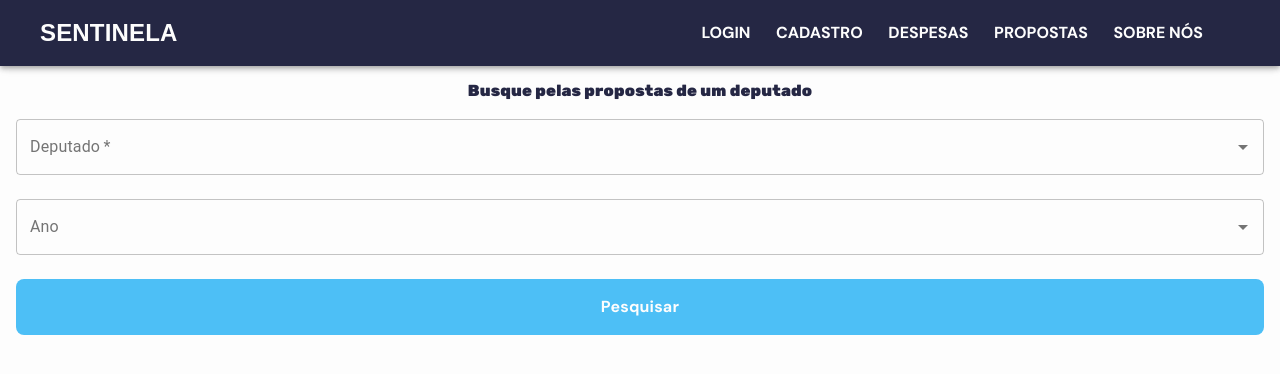
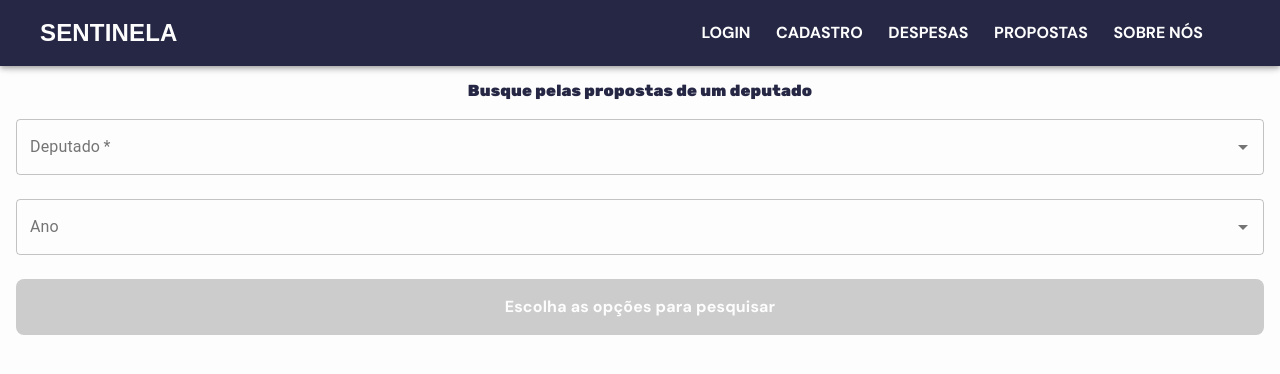
Before and after one commit to LucasRocha2308/Sentila, a React (Create React App) app: page /proposals in a window 1280 px wide. Shown: the top 374 px of the page. Built offline with nearby package versions, Linux system fonts and the light colour scheme; no server answers; a web font is replaced by a local one.

Commit message:
fix: erro chamando propostas sem ter deputados corrigido

```diff
--- a/src/components/Button/index.tsx
+++ b/src/components/Button/index.tsx
@@ -1,11 +1,16 @@
 import { ButtonStyle } from "./styles";
 
 interface Valeu {
-  value: string;
+  value?: string;
   onClick?: () => void;
+  disabled?: true;
 }
 
-const Button = ({ value, onClick }: Valeu) => {
-  return <ButtonStyle onClick={onClick}>{value}</ButtonStyle>;
+const Button = ({ value, onClick, disabled }: Valeu) => {
+  return (
+    <ButtonStyle disabled={disabled} onClick={onClick}>
+      {value}
+    </ButtonStyle>
+  );
 };
 export default Button;
--- a/src/components/Button/styles.ts
+++ b/src/components/Button/styles.ts
@@ -19,4 +19,11 @@ export const ButtonStyle = styled.button`
   :hover {
     opacity: 0.8;
   }
+  :disabled {
+    background: #ccc;
+    cursor: unset;
+    :hover {
+      opacity: 1;
+    }
+  }
 `;
--- a/src/components/FilterProposals/index.tsx
+++ b/src/components/FilterProposals/index.tsx
@@ -77,8 +77,11 @@ const FilterProposals = ({ title, action }: FilterProps) => {
           />
         )}
       />
-
-      <Button onClick={handleDeputeis} value="Pesquisar" />
+      {valueDataYear && valueInput ? (
+        <Button onClick={handleDeputeis} value="Pesquisar" />
+      ) : (
+        <Button disabled value="Escolha as opções para pesquisar" />
+      )}
     </FilterContainer>
   );
 };
```
